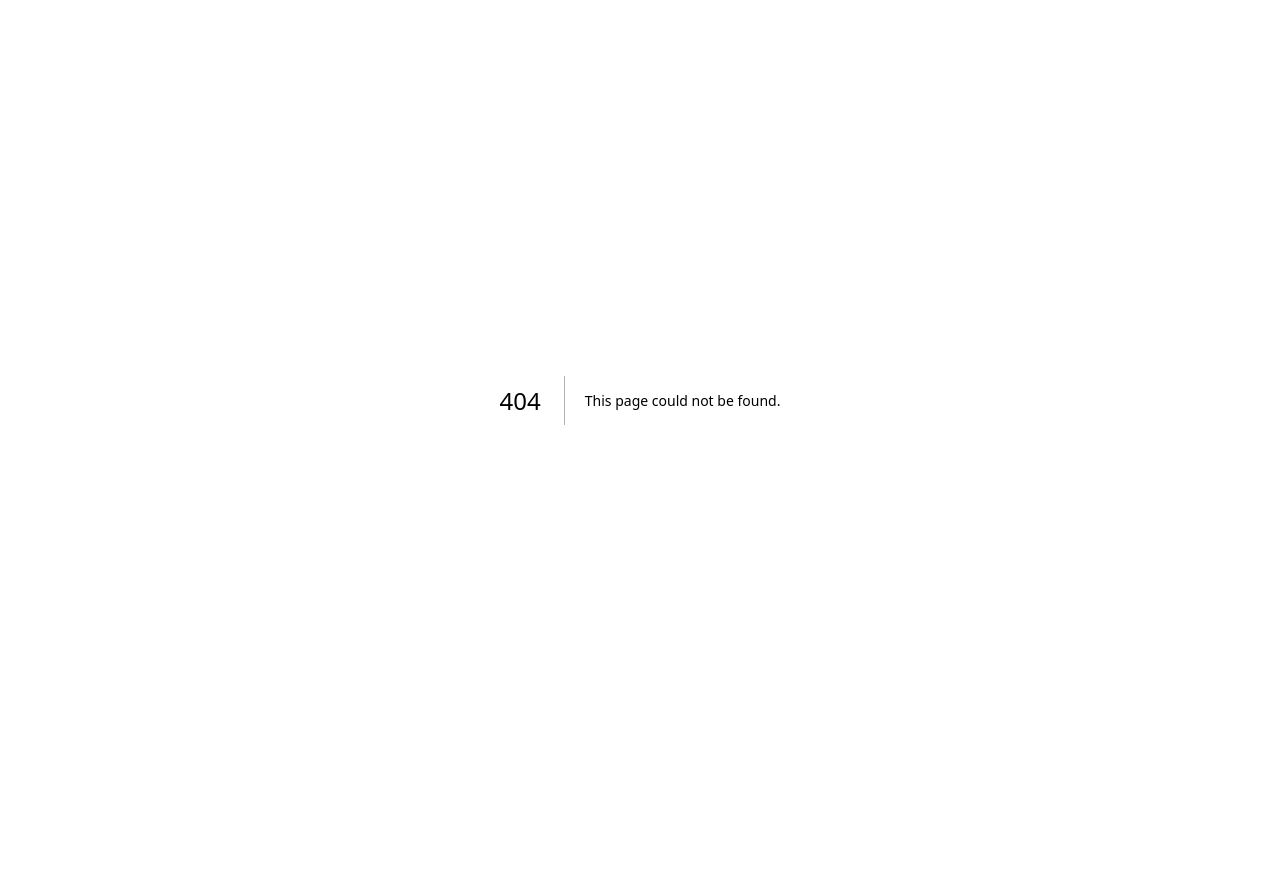
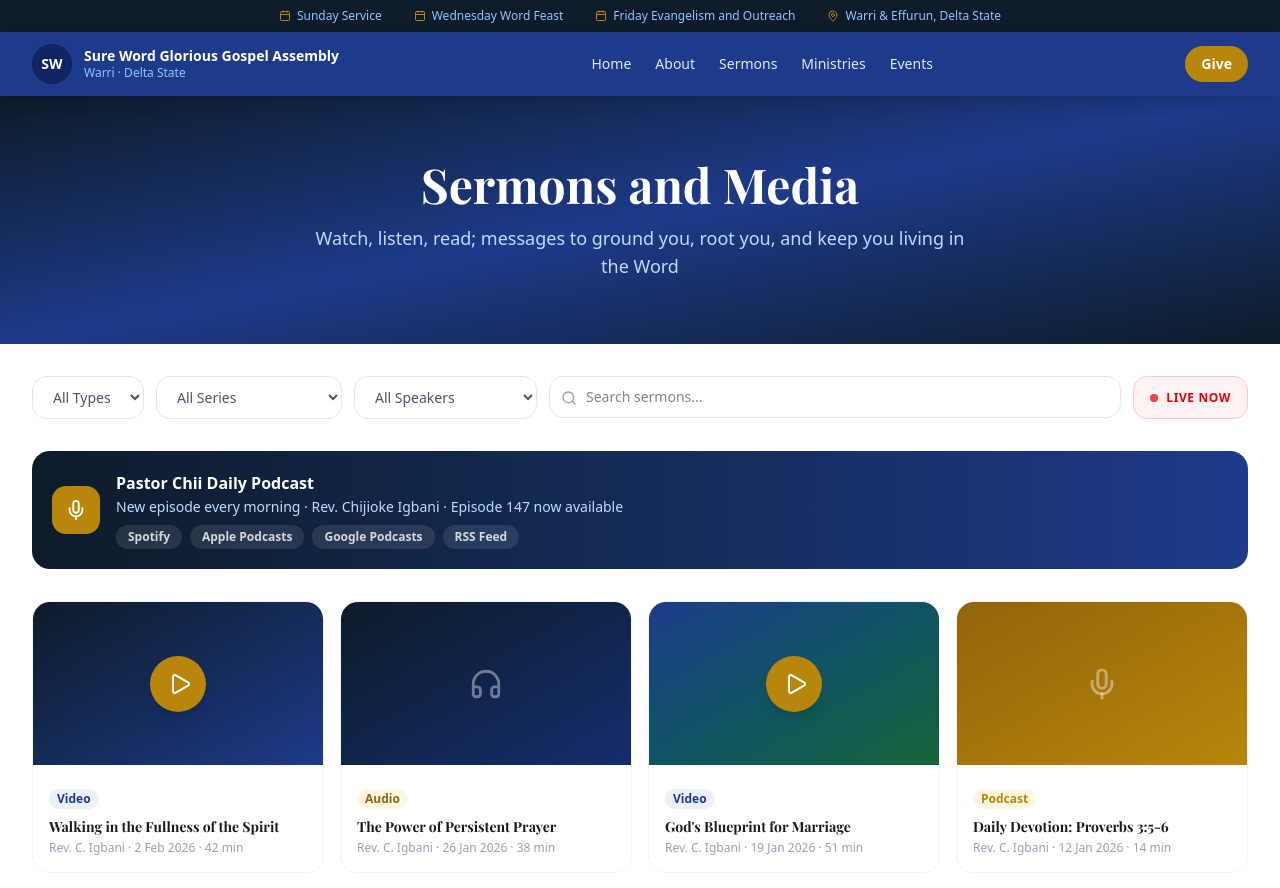
Before and after one commit to lucky-blessed/swgga, a Next.js app: page /sermons in a window 1280 px wide. Before the commit this address had no page. Shown: the top 888 px of the page. Before the commit the page ends 800 px from the top, so only its background shows below. Built offline with nearby package versions, Linux system fonts and the light colour scheme; a web font is replaced by a local one.

Commit message:
feat: added Sermons page with filter bar, padcast bar, and sermon grid

```diff
--- /dev/null
+++ b/src/app/sermons/page.tsx
@@ -0,0 +1,153 @@
+import ServicesStrip from '@/components/layout/ServicesStrip'
+import Navbar from '@/components/layout/Navbar'
+import Footer from '@/components/layout/Footer'
+import { Play, Headphones, FileText, Mic, Search } from 'lucide-react'
+import Link from 'next/link'
+
+const sermons = [
+  { type: 'video',   title: 'Walking in the Fullness of the Spirit',  meta: 'Rev. C. Igbani · 2 Feb 2026 · 42 min',  gradient: 'from-[#0D1B2A] to-[#1E3A8A]' },
+  { type: 'audio',   title: 'The Power of Persistent Prayer',          meta: 'Rev. C. Igbani · 26 Jan 2026 · 38 min', gradient: 'from-[#0D1B2A] to-[#152D6E]' },
+  { type: 'video',   title: "God's Blueprint for Marriage",            meta: 'Rev. C. Igbani · 19 Jan 2026 · 51 min', gradient: 'from-[#1E3A8A] to-[#166534]' },
+  { type: 'podcast', title: 'Daily Devotion: Proverbs 3:5-6',         meta: 'Rev. C. Igbani · 12 Jan 2026 · 14 min', gradient: 'from-[#92650A] to-[#B8860B]' },
+  { type: 'video',   title: 'Raised to Walk in Newness of Life',       meta: 'Rev. C. Igbani · 5 Jan 2026 · 44 min',  gradient: 'from-[#0D1B2A] to-[#1E3A8A]' },
+  { type: 'notes',   title: 'Walking in the Spirit — Study Notes',     meta: '2 Feb 2026 · PDF · 4 pages',            gradient: 'from-[#166534] to-[#0D3320]'  },
+  { type: 'video',   title: 'The Discipline of Fasting',               meta: 'Rev. C. Igbani · 29 Dec 2025 · 39 min', gradient: 'from-[#1E3A8A] to-[#9333EA]'  },
+  { type: 'audio',   title: 'Faith for the Impossible',                meta: 'Rev. C. Igbani · 22 Dec 2025 · 47 min', gradient: 'from-[#92650A] to-[#0D1B2A]'  },
+]
+
+const TYPE_BADGE: Record<string, string> = {
+  video:   'bg-[#EBF0FA] text-[#1E3A8A]',
+  audio:   'bg-[#FDF6E3] text-[#92650A]',
+  podcast: 'bg-[#FDF6E3] text-[#B8860B]',
+  notes:   'bg-[#DCFCE7] text-[#166534]',
+}
+
+const TYPE_LABEL: Record<string, string> = {
+  video:   'Video',
+  audio:   'Audio',
+  podcast: 'Podcast',
+  notes:   'Notes',
+}
+
+function ThumbIcon({ type }: { type: string }) {
+  if (type === 'video') {
+    return (
+      <div className="w-14 h-14 bg-[#B8860B] rounded-full flex items-center justify-center shadow-lg">
+        <Play size={24} className="text-white ml-1" />
+      </div>
+    )
+  }
+  if (type === 'audio') return <Headphones size={34} className="text-white/40" />
+  if (type === 'podcast') return <Mic size={34} className="text-white/40" />
+  return <FileText size={34} className="text-white/40" />
+}
+
+export default function SermonsPage() {
+  return (
+    <main>
+      <ServicesStrip />
+      <Navbar />
+
+      {/* PAGE HERO */}
+      <section className="bg-gradient-to-br from-[#0D1B2A] via-[#1E3A8A] to-[#0D1B2A] py-16 text-center">
+        <div className="max-w-7xl mx-auto px-4 sm:px-6 lg:px-8">
+          <h1 className="font-[family-name:var(--font-heading)] text-4xl sm:text-5xl font-bold text-white mb-4">
+            Sermons and Media
+          </h1>
+          <p className="text-blue-200 text-lg max-w-2xl mx-auto">
+            Watch, listen, read; messages to ground you, root you, and keep you living in the Word
+          </p>
+        </div>
+      </section>
+
+      <div className="max-w-7xl mx-auto px-4 sm:px-6 lg:px-8 py-8">
+
+        {/* FILTER BAR */}
+        <div className="flex flex-wrap gap-3 mb-8">
+          <select className="border border-gray-200 rounded-xl px-4 py-2.5 text-sm text-gray-600 bg-white outline-none focus:border-[#1E3A8A] cursor-pointer">
+            <option>All Types</option>
+            <option>Video</option>
+            <option>Audio</option>
+            <option>Podcast</option>
+            <option>Notes</option>
+          </select>
+          <select className="border border-gray-200 rounded-xl px-4 py-2.5 text-sm text-gray-600 bg-white outline-none focus:border-[#1E3A8A] cursor-pointer">
+            <option>All Series</option>
+            <option>Walking in the Spirit</option>
+            <option>Marriage Matters</option>
+          </select>
+          <select className="border border-gray-200 rounded-xl px-4 py-2.5 text-sm text-gray-600 bg-white outline-none focus:border-[#1E3A8A] cursor-pointer">
+            <option>All Speakers</option>
+            <option>Rev. Chijioke Igbani</option>
+          </select>
+          <div className="flex-1 min-w-[200px] relative">
+            <Search size={16} className="absolute left-3 top-1/2 -translate-y-1/2 text-gray-400" />
+            <input
+              type="text"
+              placeholder="Search sermons..."
+              className="w-full border border-gray-200 rounded-xl pl-9 pr-4 py-2.5 text-sm outline-none focus:border-[#1E3A8A]"
+            />
+          </div>
+          <div className="flex items-center gap-2 bg-red-50 border border-red-200 text-red-600 text-xs font-bold tracking-wider uppercase px-4 py-2.5 rounded-xl">
+            <div className="w-2 h-2 rounded-full bg-red-500 animate-pulse" />
+            Live Now
+          </div>
+        </div>
+
+        {/* PODCAST BAR */}
+        <div className="bg-gradient-to-r from-[#0D1B2A] to-[#1E3A8A] rounded-2xl p-5 mb-8 flex items-center gap-4">
+          <div className="w-12 h-12 bg-[#B8860B] rounded-xl flex items-center justify-center flex-shrink-0">
+            <Mic size={22} className="text-white" />
+          </div>
+          <div className="flex-1">
+            <h4 className="text-white font-bold text-base mb-0.5">Pastor Chii Daily Podcast</h4>
+            <p className="text-blue-200 text-sm">New episode every morning · Rev. Chijioke Igbani · Episode 147 now available</p>
+            <div className="flex flex-wrap gap-2 mt-2">
+              {['Spotify', 'Apple Podcasts', 'Google Podcasts', 'RSS Feed'].map((p) => (
+                <div key={p} className="bg-white/10 text-white/80 text-xs font-semibold px-3 py-1 rounded-full cursor-pointer hover:bg-white/20 transition-colors">
+                  {p}
+                </div>
+              ))}
+            </div>
+          </div>
+        </div>
+
+        {/* SERMON GRID */}
+        <div className="grid grid-cols-2 sm:grid-cols-3 lg:grid-cols-4 gap-4 mb-8">
+          {sermons.map((sermon) => (
+            <div
+              key={sermon.title}
+              className="bg-white border border-gray-100 rounded-2xl overflow-hidden hover:shadow-md hover:-translate-y-0.5 transition-all duration-200 cursor-pointer group"
+            >
+              {/* Thumbnail */}
+              <div className={`bg-gradient-to-br ${sermon.gradient} aspect-video flex items-center justify-center`}>
+                <ThumbIcon type={sermon.type} />
+              </div>
+
+              {/* Card body */}
+              <div className="p-4">
+                <div className={`inline-block text-xs font-bold px-2 py-0.5 rounded-full mb-2 ${TYPE_BADGE[sermon.type]}`}>
+                  {TYPE_LABEL[sermon.type]}
+                </div>
+                <h4 className="font-[family-name:var(--font-heading)] text-sm font-bold text-[#1A1A1A] leading-snug mb-1 group-hover:text-[#1E3A8A] transition-colors">
+                  {sermon.title}
+                </h4>
+                <p className="text-gray-400 text-xs">{sermon.meta}</p>
+              </div>
+            </div>
+          ))}
+        </div>
+
+        {/* LOAD MORE */}
+        <div className="text-center pb-12">
+          <button className="border-2 border-gray-200 hover:border-[#1E3A8A] text-gray-500 hover:text-[#1E3A8A] font-bold px-8 py-3 rounded-full transition-colors duration-200 text-sm">
+            Load More Sermons
+          </button>
+        </div>
+
+      </div>
+
+      <Footer />
+    </main>
+  )
+}
```
